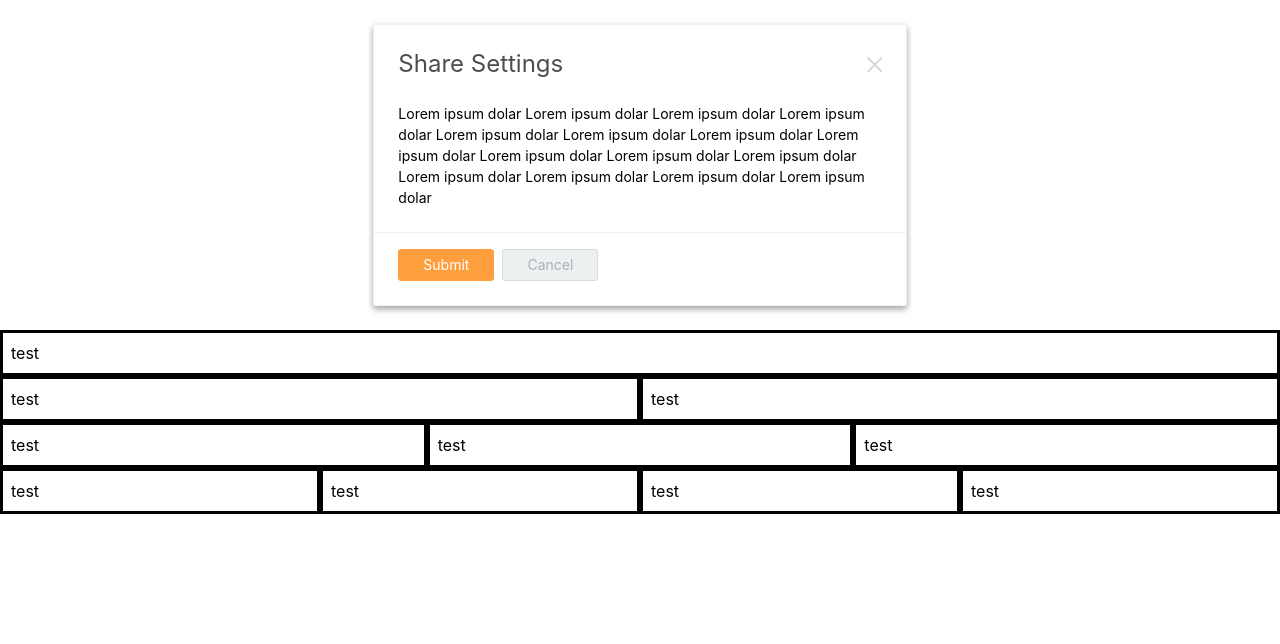
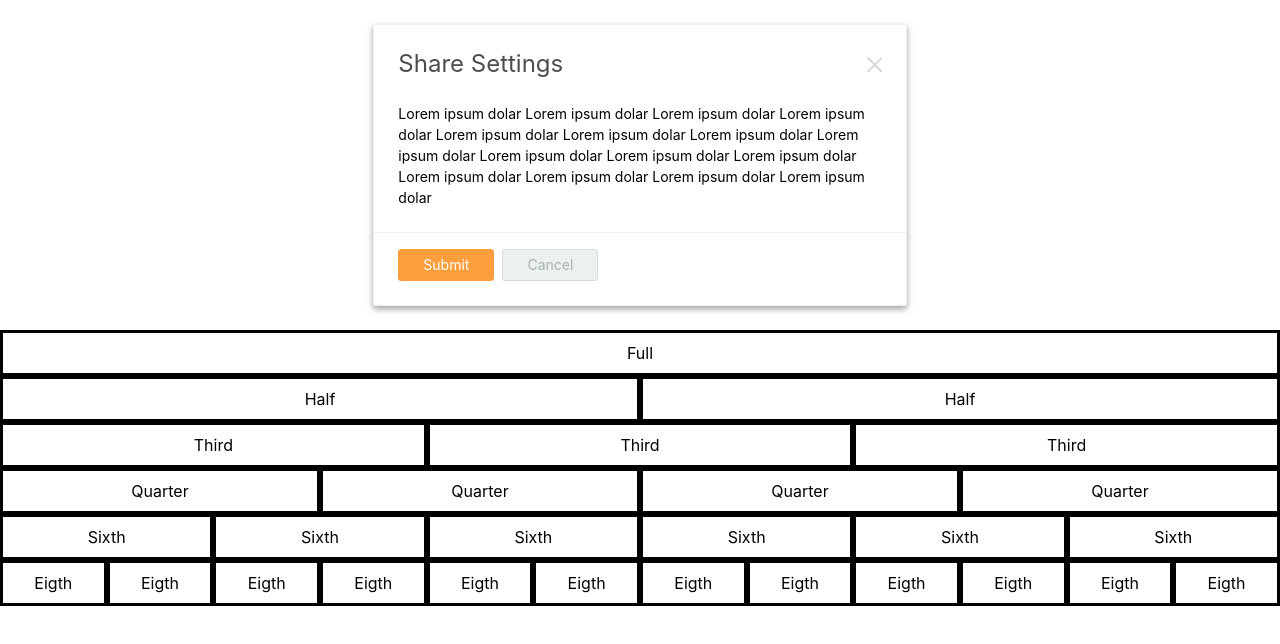
Before and after one commit to seanblanton/react-test, a React app: page / in a window 1280 px wide. Shown: the top 644 px of the page. Built offline with nearby package versions, Linux system fonts and the light colour scheme.

Commit message:
adding grid components

```diff
--- a/src/js/App.js
+++ b/src/js/App.js
@@ -3,8 +3,10 @@ import Body from './modal/Body';
 import Footer from './modal/Footer';
 import Full from './layout/Full';
 import Half from './layout/Half';
+import Third from './layout/Third';
 import Quarter from './layout/Quarter';
-import Third from './layout/Third';
+import Sixth from './layout/Sixth';
+import Eigth from './layout/Eigth';
 import React from 'react';
 import style from '../css/main.scss';
 
@@ -23,22 +25,44 @@ class App extends React.Component {
             </div>
 
             <div className="clearfix">
-              <Full> test </Full>
+              <Full> Full </Full>
             </div>
             <div className="clearfix">
-              <Half> test </Half>
-              <Half> test </Half>
+              <Half> Half </Half>
+              <Half> Half </Half>
             </div>
             <div className="clearfix">
-              <Third> test </Third>
-              <Third> test </Third>
-              <Third> test </Third>
+              <Third> Third </Third>
+              <Third> Third </Third>
+              <Third> Third </Third>
             </div>
             <div className="clearfix">
-              <Quarter> test </Quarter>
-              <Quarter> test </Quarter>
-              <Quarter> test </Quarter>
-              <Quarter> test </Quarter>
+              <Quarter> Quarter </Quarter>
+              <Quarter> Quarter </Quarter>
+              <Quarter> Quarter </Quarter>
+              <Quarter> Quarter </Quarter>
+            </div>
+            <div className="clearfix">
+              <Sixth> Sixth </Sixth>
+              <Sixth> Sixth </Sixth>
+              <Sixth> Sixth </Sixth>
+              <Sixth> Sixth </Sixth>
+              <Sixth> Sixth </Sixth>
+              <Sixth> Sixth </Sixth>
+            </div>
+            <div className="clearfix">
+              <Eigth> Eigth </Eigth>
+              <Eigth> Eigth </Eigth>
+              <Eigth> Eigth </Eigth>
+              <Eigth> Eigth </Eigth>
+              <Eigth> Eigth </Eigth>
+              <Eigth> Eigth </Eigth>
+              <Eigth> Eigth </Eigth>
+              <Eigth> Eigth </Eigth>
+              <Eigth> Eigth </Eigth>
+              <Eigth> Eigth </Eigth>
+              <Eigth> Eigth </Eigth>
+              <Eigth> Eigth </Eigth>
             </div>
 
           </div>
--- a/src/js/layout/box.js
+++ b/src/js/layout/box.js
@@ -32,6 +32,7 @@ const Box = ({
       height,
       display,
       className,
+      'tac'
     )
 
 
--- /dev/null
+++ b/src/js/layout/eigth.js
@@ -0,0 +1,18 @@
+import React from 'react';
+import classNames from 'classnames'
+import style from '../../css/main.scss';
+import Box from './Box';
+import Grid from './Grid';
+import Clearfix from './Clearfix';
+
+
+const Eigth = ({
+  ...props
+  }) => {
+
+    return (
+        <Grid {...props} width="xs-col12of12 s-col1of12"/>
+    )
+}
+
+export default Eigth;
--- /dev/null
+++ b/src/js/layout/sixth.js
@@ -0,0 +1,18 @@
+import React from 'react';
+import classNames from 'classnames'
+import style from '../../css/main.scss';
+import Box from './Box';
+import Grid from './Grid';
+import Clearfix from './Clearfix';
+
+
+const Sixth = ({
+  ...props
+  }) => {
+
+    return (
+        <Grid {...props} width="xs-col12of12 s-col2of12"/>
+    )
+}
+
+export default Sixth;
```
